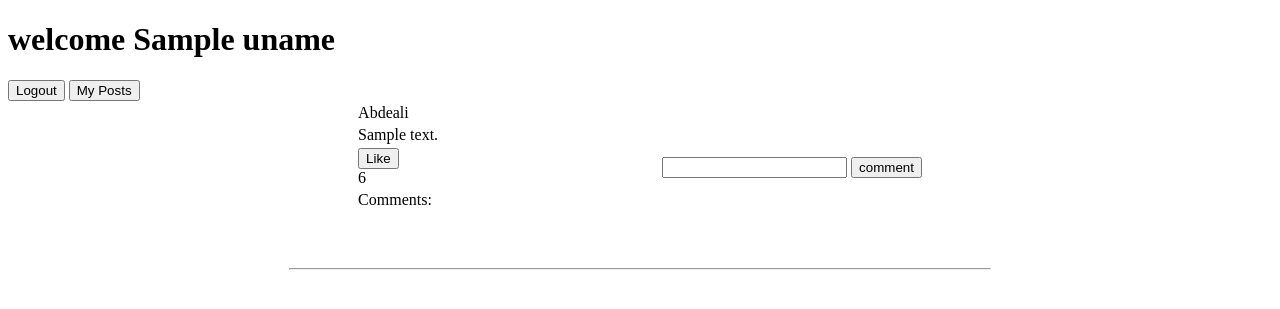
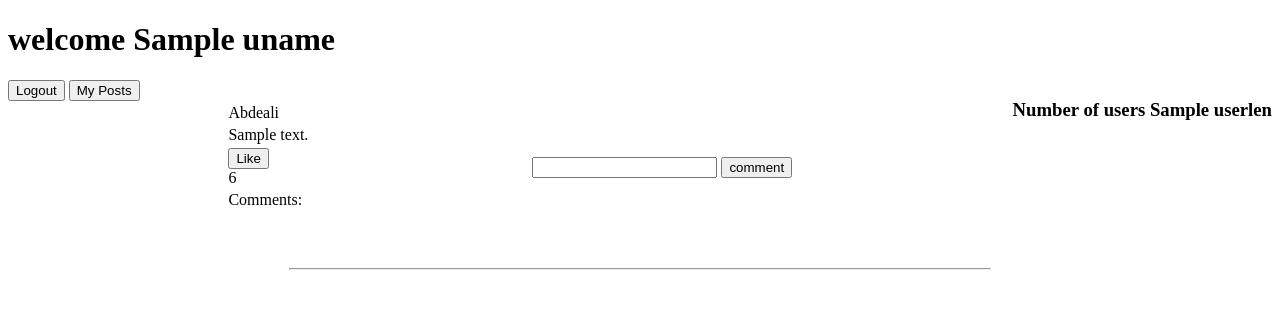
Before and after one commit to Abdeali-Sayadawala/usermanagementsystem, a Django app: template system/templates/userhome.html in a window 1280 px wide. Shown: the top 309 px of the page. Run offline with Django 3.2, Linux system fonts and the light colour scheme; data comes from the database, SQL or seed files in the repository; tables that the repository leaves empty hold one stand-in row (values such as "Sample post"); the template is opened without the code that fills it: values that come from a table or form of the project are taken from there, most other values are stand-ins (such as "Sample title", 1, 10 or a date in 2020).

Commit message:
number of users added

```diff
--- /dev/null
+++ b/issues.txt
@@ -0,0 +1,3 @@
+add comment likes
+view likes in both comment and posts
+total user numbers
--- a/system/templates/userhome.html
+++ b/system/templates/userhome.html
@@ -9,7 +9,7 @@
     <title>Feeds</title>
 </head>
 <body>
-    <h1>welcome {{uname}}</h1>
+    <div><h1>welcome {{uname}}</h1><h3 style="float: right;">Number of users {{userlen}}</h3></div>
     <button id="lgot" type="button" onclick="location.href = '/logout/';">Logout</button>
     <button id="myposts" onclick="location.href = '/profile/'" type="button">My Posts</button>
     <button type="button" id="lin" onclick="location.href = '/login/'">Login</button>
--- a/system/views.py
+++ b/system/views.py
@@ -74,12 +74,13 @@ def logout(request):
 
 def usrposts(request):
     objposts = Post.objects.all()
+    userlen = len(Person.objects.all())
     try:
         usrsession = request.session['name']
         usrsessionid = request.session['id']
-        return render(request, 'userhome.html', {'uname':usrsession, 'uid':usrsessionid, 'loginstatus':'true', 'posts':objposts})
+        return render(request, 'userhome.html', {'uname':usrsession, 'userlen':userlen, 'uid':usrsessionid, 'loginstatus':'true', 'posts':objposts})
     except:
-        return render(request, 'userhome.html', {'uname':'Anonymous User', 'uid':'0', 'loginstatus':'false', 'posts':objposts})
+        return render(request, 'userhome.html', {'uname':'Anonymous User', 'userlen':userlen, 'uid':'0', 'loginstatus':'false', 'posts':objposts})
 
 def likepost(request):
     if request.method == 'GET':
```
